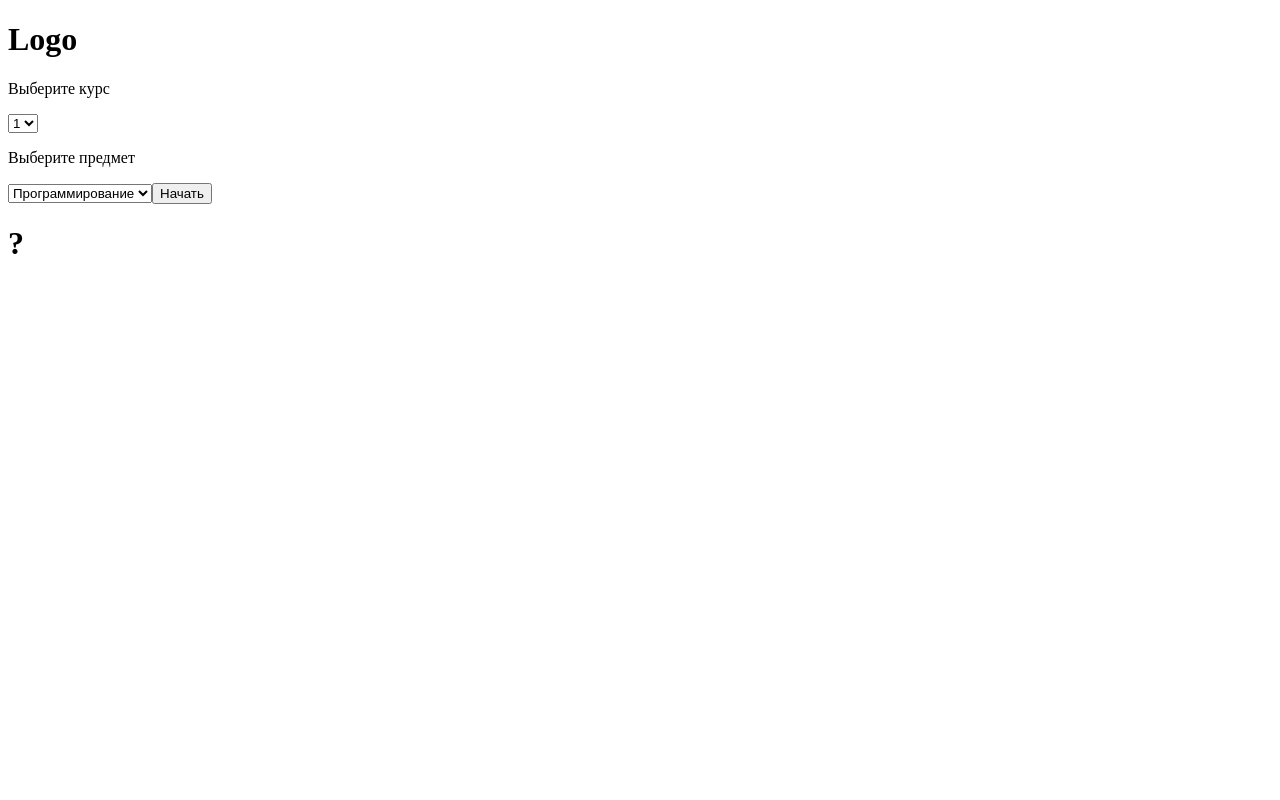
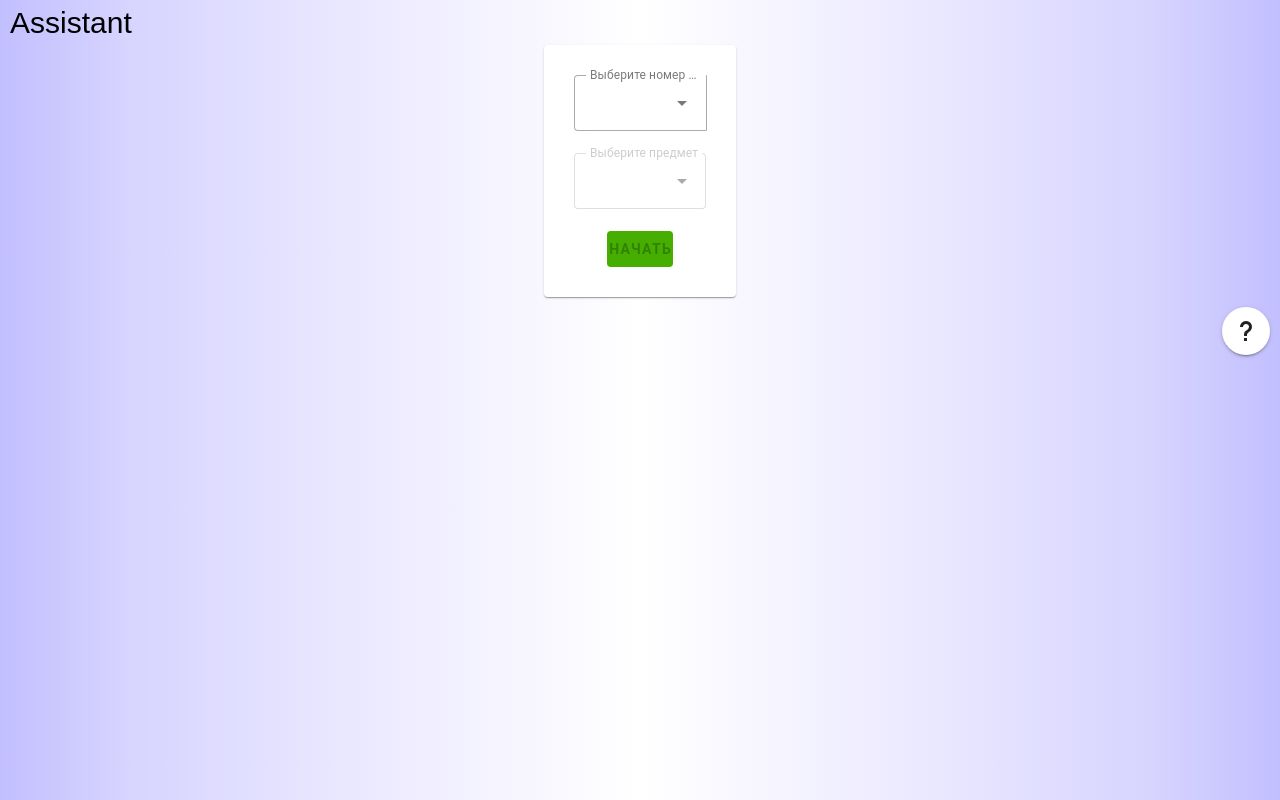
Before and after one commit to moevm/mse1h2024-assistant, a Vue app in the folder frontend/: page / in a window 1280 px wide. Built offline with nearby package versions, Linux system fonts and the light colour scheme.

Commit message:
add vuetify

```diff
--- a/frontend/package.json
+++ b/frontend/package.json
@@ -12,9 +12,11 @@
     "core-js": "^3.8.3",
     "vue": "^3.4.19",
     "vue-router": "^4.3.0",
+    "vuetify": "^3.5.8",
     "vuex": "^4.1.0"
   },
   "devDependencies": {
+    "@mdi/font": "^7.4.47",
     "@vue/cli-plugin-babel": "~5.0.0",
     "@vue/cli-service": "~5.0.0",
     "sass": "^1.32.7",
--- a/frontend/public/index.html
+++ b/frontend/public/index.html
@@ -3,6 +3,7 @@
   <head>
     <meta charset="utf-8">
     <meta name="viewport" content="width=device-width,initial-scale=1.0">
+    <link rel="icon" type="image/x-icon" href="logo.png">
     <title>Assistant</title>
   </head>
   <body>
--- a/frontend/src/App.vue
+++ b/frontend/src/App.vue
@@ -1,19 +1,45 @@
 <template>
-  <div id="login"><h1>Logo</h1></div>
-  <div id="nav">
-    <router-link to="/"></router-link>
+  <div class="app">
+    <div class="logo">
+      Assistant
+    </div>
+    <div id="nav">
+      <router-link to="/"></router-link>
+    </div>
+    <router-view/>
+    <v-btn
+      class="help_btn"
+      @click="help"
+      icon="mdi-help"
+    />
   </div>
-  <router-view/>
-  <div id="question"><h1>?</h1></div>
+
 </template>
 
 <script>
-
 export default {
   name: 'App',
+  methods: {
+    help(){
+      alert("Help");
+    }
+  }
 }
 </script>
 
 <style lang="scss">
-
+.app{
+  background: rgb(194,191,255);
+  background: linear-gradient(90deg, rgba(194,191,255,1) 0%, rgba(215,212,255,1) 10%, rgba(237,235,255,1) 30%, rgba(255,255,255,1) 50%, rgba(237,235,255,1) 70%, rgba(215,212,255,1) 90%, rgba(194,191,255,1) 100%);
+  height: 100vh;
+}
+.logo{
+  font-family: fantasy;
+  font-size: 30px;
+  padding-left: 10px;
+}
+.help_btn{
+  float: right;
+  margin: 10px;
+}
 </style>
--- /dev/null
+++ b/frontend/src/assets/styles.scss
@@ -0,0 +1,2 @@
+$card-bcg-color: rgb(255, 255, 255);
+$login-btn-color: rgb(79, 197, 0);
--- a/frontend/src/components/Login.vue
+++ b/frontend/src/components/Login.vue
@@ -1,24 +1,43 @@
 <template>
-  <p>Выберите курс</p>
-  <select id="course" name="course">
-    <option value="course1">1</option>
-    <option value="course2">2</option>
-  </select>
-  <p>Выберите предмет</p>
-  <select id="subject" name="subject">
-    <option value="subject1">Программирование</option>
-    <option value="subject2">Информатика</option>
-  </select>
-  <button @click="start">Начать</button>
+  <div>
+    <v-card class="login_card">
+      <v-select
+        label="Выберите номер курса"
+        :items="['1', '2', '3', '4', '5', '6']"
+        variant="outlined"
+        v-model="course"
+      />
+      <v-select
+        label="Выберите предмет"
+        :items="['Программирование', 'Информатика']"
+        variant="outlined"
+        :disabled="this.course.length < 1"
+        v-model="subject"
+      />
+      <v-btn
+        @click="start"
+        class="login_btn"
+        :disabled="this.subject.length < 1 || this.course.length < 1"
+      >
+        Начать
+      </v-btn>
+    </v-card>
+  </div>
 </template>
 
 <script>
 export default {
   name: 'Login',
+  data:() => {
+    return {
+      course: '',
+      subject: ''
+    }
+  },
   methods: {
     start(){
-      this.$store.commit('setCourse', document.getElementById("course").options[document.getElementById("course").selectedIndex].text)
-      this.$store.commit('setSubject', document.getElementById("subject").options[document.getElementById("subject").selectedIndex].text)
+      this.$store.commit('setCourse', this.course);
+      this.$store.commit('setSubject', this.subject);
       console.log(this.$store.getters.getState)
       this.$router.push('/chat');
     }
@@ -27,5 +46,16 @@ export default {
 </script>
 
 <style scoped lang="scss">
-
+.login_card{
+    width: 15%;
+    padding: 30px;
+    margin: auto;
+    background-color: $card-bcg-color;
+    text-align: center;
+}
+.login_btn{
+  background-color: $login-btn-color;
+  width: 50%;
+  font-weight: bold;
+}
 </style>
--- a/frontend/src/main.js
+++ b/frontend/src/main.js
@@ -1,5 +1,11 @@
 import { createApp } from 'vue'
 import App from './App.vue'
+// Vuetify
+import 'vuetify/styles'
+import "@mdi/font/css/materialdesignicons.css";
+import { createVuetify } from 'vuetify'
+import * as components from 'vuetify/components'
+import * as directives from 'vuetify/directives'
 
 import router from '@/router'
 import store from "@/store";
@@ -10,4 +16,9 @@ export const instance = axios.create({
     baseURL: 'http://localhost:5000',  // Установка базового URL
 });
 
-createApp(App).use(router).use(store).mount('#app')
+const vuetify = createVuetify({
+  components,
+  directives,
+})
+
+createApp(App).use(vuetify).use(router).use(store).mount('#app')
--- a/frontend/vue.config.js
+++ b/frontend/vue.config.js
@@ -1,4 +1,11 @@
 const { defineConfig } = require('@vue/cli-service')
 module.exports = defineConfig({
-  transpileDependencies: true
+  transpileDependencies: true,
+  css: {
+    loaderOptions: {
+      scss: {
+        additionalData: `@import '@/assets/styles.scss';`,
+      },
+    },
+  },
 })
```
Also changed, not shown: frontend/public/logo.png (added), 1 other file (tests, documents, lock files or other folders).
